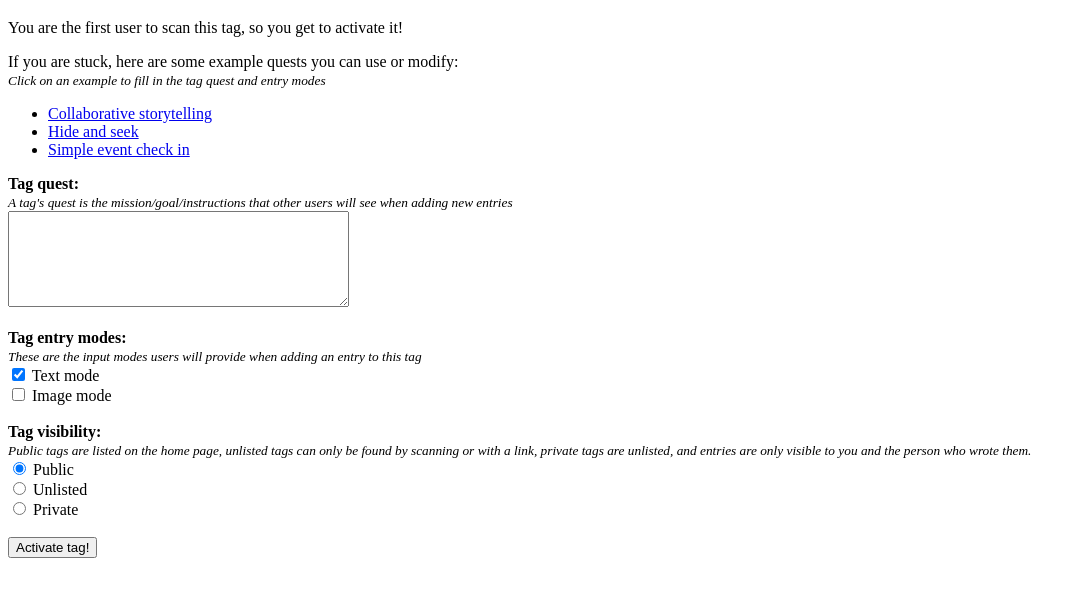
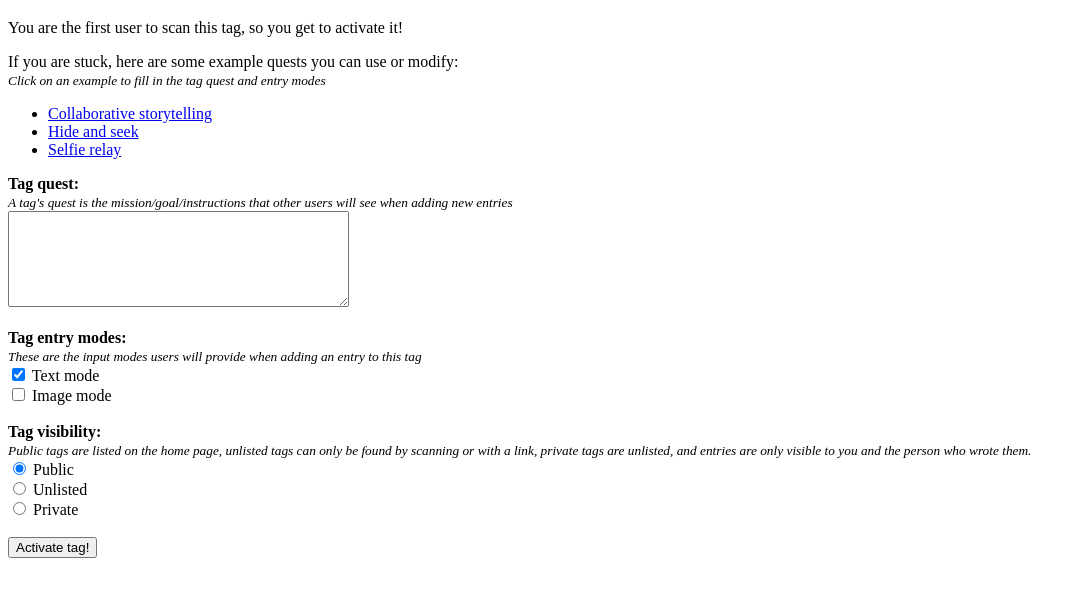
Before and after one commit to lukvmil/tagquest, a plain HTML site: page static/activate_tag.html in a window 1280 px wide. Shown: the part 87-684 px from the top of the page, without its empty margins (0-1085 px from the left). Drawn offline with Linux system fonts and the light colour scheme.

Commit message:
added new example quest

```diff
--- a/static/activate_tag.html
+++ b/static/activate_tag.html
@@ -62,8 +62,9 @@
         txt_mode: true
       },
       {
-        title: "Simple event check in",
-        quest: "Submitting to this tag will record your name and timestamp, recording your check in for this event"
+        title: "Selfie relay",
+        quest: "Take a selfie with another recurser, then give this tag to them to continue the chain",
+        img_mode: true
       }
     ]
 
```
